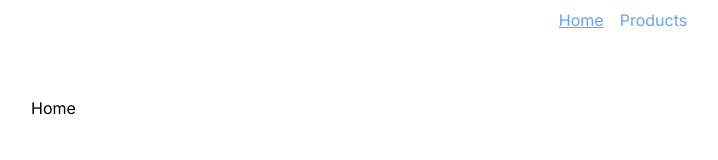
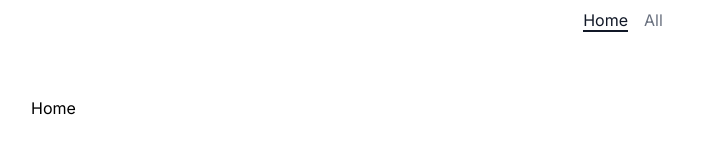
Before and after one commit to madb88/next13test, a Next.js app: page / in a window 1280 px wide. Shown: the top 160 px of the page, without its empty margins (17-735 px from the left). Built offline with nearby package versions, Linux system fonts and the light colour scheme.

Commit message:
Pagination, Seo, activeLink (#5)

```diff
--- a/src/app/layout.tsx
+++ b/src/app/layout.tsx
@@ -20,10 +20,12 @@ export default function RootLayout({
 				<nav>
 					<ul className="mt-2 flex justify-center space-x-4">
 						<li>
-							<ActiveLink href="/">Home</ActiveLink>
+							<ActiveLink exact={true} href="/">
+								Home
+							</ActiveLink>
 						</li>
 						<li>
-							<ActiveLink href="/products">Products</ActiveLink>
+							<ActiveLink href={"/products"}>All</ActiveLink>
 						</li>
 					</ul>
 				</nav>
--- a/src/app/product/[productId]/page.tsx
+++ b/src/app/product/[productId]/page.tsx
@@ -4,15 +4,6 @@ import { getProductById } from "@/api/products";
 import { ProductCoverImage } from "@/app/ui/atoms/ProductCoverImage";
 import { ProductListItemDescription } from "@/app/ui/atoms/ProductListItemDescription";
 import { SuggestedProducts } from "@/app/ui/organisms/SuggestedProducts";
-
-// export const generateStaticParams = async () => {
-// 	const products = await getProductsList();
-// 	return products
-// 		.map((product) => ({
-// 			product: product.id,
-// 		}))
-// 		.slice(0, 2);
-// };
 
 export const generateMetadata = async ({
 	params,
@@ -21,7 +12,7 @@ export const generateMetadata = async ({
 }): Promise<Metadata> => {
 	const product = await getProductById(params.productId);
 	return {
-		title: `${product.name} - sklep internetowy`,
+		title: `${product.name}`,
 		description: product.description,
 		openGraph: {
 			title: `${product.name} - sklep internetowy`,
--- /dev/null
+++ b/src/app/products/[pageNumber]/page.tsx
@@ -0,0 +1,31 @@
+import { getProductsList } from "@/api/products";
+import { ProductList } from "@/app/ui/organisms/ProductList";
+import "server-only";
+import { Pagination } from "@/app/ui/molecules/Pagination";
+
+export const generateStaticParams = async () => {
+	const allProducts = await getProductsList();
+	const pagesCount = Math.ceil(allProducts.length / 4);
+
+	return Array.from({ length: pagesCount }).map((_, index) => ({
+		pageNumber: String(index + 1),
+	}));
+};
+
+export default async function SepareteProductsPage({
+	params,
+}: {
+	params: { pageNumber: string };
+}) {
+	const allProducts = await getProductsList();
+
+	const offset = (Number(params.pageNumber) - 1) * 4;
+	const products = await getProductsList(4, offset);
+
+	return (
+		<section className="mx-w-md md:max-md: mx-auto p-12 sm:max-w-2xl sm:py-16 md:max-w-4xl lg:max-w-7xl">
+			<ProductList products={products} />
+			<Pagination count={allProducts.length} pageSize={4} />
+		</section>
+	);
+}
--- a/src/app/products/page.tsx
+++ b/src/app/products/page.tsx
@@ -1,13 +1,6 @@
-import { getProductsList } from "@/api/products";
-import { ProductList } from "@/app/ui/organisms/ProductList";
+import { redirect } from "next/navigation";
 import "server-only";
 
 export default async function ProductsPage() {
-	const products = await getProductsList();
-
-	return (
-		<section className="mx-w-md md:max-md: mx-auto p-12 sm:max-w-2xl sm:py-16 md:max-w-4xl lg:max-w-7xl">
-			<ProductList products={products} />
-		</section>
-	);
+	redirect("/products/1");
 }
--- a/src/app/ui/atoms/ActiveLink.tsx
+++ b/src/app/ui/atoms/ActiveLink.tsx
@@ -1,25 +1,34 @@
 "use client";
 
+import { type UrlObject } from "node:url";
 import Link from "next/link";
 import clsx from "clsx";
 import { usePathname } from "next/navigation";
 import type { Route } from "next";
 
 type ActiveLinkProps = {
-	href: string;
+	href: Route<string> | UrlObject;
 	children: React.ReactNode;
+	exact?: boolean;
 };
 
-export const ActiveLink = ({ href, children }: ActiveLinkProps) => {
+export const ActiveLink = ({
+	href,
+	children,
+	exact = false,
+}: ActiveLinkProps) => {
 	const pathname = usePathname();
-	const isActive = pathname === href;
+	const isActive = exact
+		? pathname === href
+		: pathname.startsWith(href as Route);
+
+	const className = "text-gray-500 hover:text-gray-900";
+	const activeClassName = "text-gray-900 border-b-2 border-gray-900";
 
 	return (
 		<Link
-			href={href as Route}
-			className={clsx(`text-blue-400 hover:text-blue-600`, {
-				underline: isActive,
-			})}
+			href={href}
+			className={clsx(className, isActive && activeClassName)}
 		>
 			{children}
 		</Link>
--- a/src/app/ui/atoms/ProductListItemDescription.tsx
+++ b/src/app/ui/atoms/ProductListItemDescription.tsx
@@ -11,9 +11,9 @@ export const ProductListItemDescription = ({
 	return (
 		<div className="mt-2 flex justify-between">
 			<div>
-				<h3 className="text-sm font-semibold text-gray-700">
+				<h1 className="text-sm font-semibold text-gray-700">
 					{name}
-				</h3>
+				</h1>
 				<p className="text-sm text-gray-500">
 					<span className="sr-only">Kategoria:</span>
 					{category}
--- /dev/null
+++ b/src/app/ui/molecules/Pagination.tsx
@@ -0,0 +1,26 @@
+import { type Route } from "next";
+import { ActiveLink } from "../atoms/ActiveLink";
+
+type PaginationProps = {
+	count: number;
+	pageSize: number;
+};
+
+export const Pagination = ({ count, pageSize }: PaginationProps) => {
+	const totalPageCount = Math.ceil(count / pageSize);
+
+	return (
+		<div>
+			{Array.from({ length: totalPageCount }).map((_, index) => {
+				return (
+					<ActiveLink
+						key={index}
+						href={`/products/${index + 1}` as Route}
+					>
+						{index + 1}
+					</ActiveLink>
+				);
+			})}
+		</div>
+	);
+};
```
Also changed, not shown: src/api/products.ts (+5 -2 lines), src/app/old_category/[pageNumber]/page.tsx (renamed from src/app/products/[category]/[pageNumber]/page.tsx), src/app/old_category/layout.tsx (renamed from src/app/products/[category]/layout.tsx).
